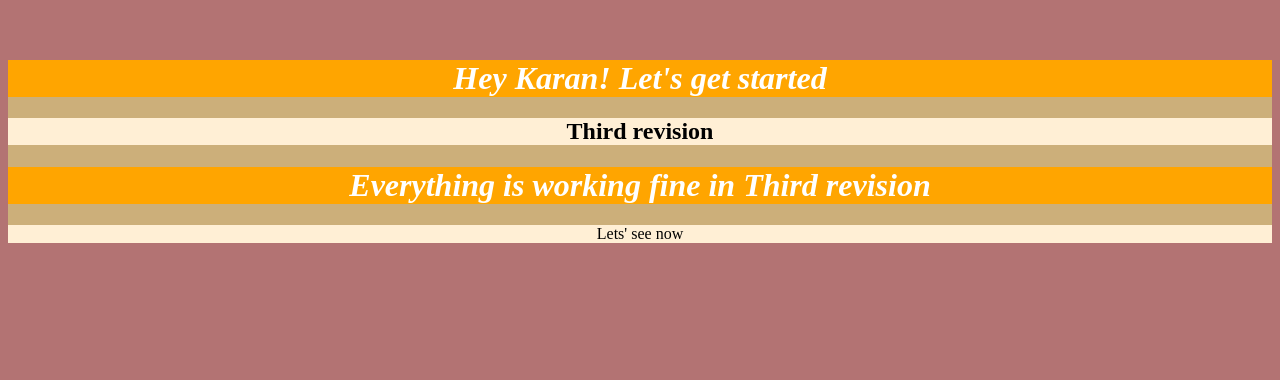
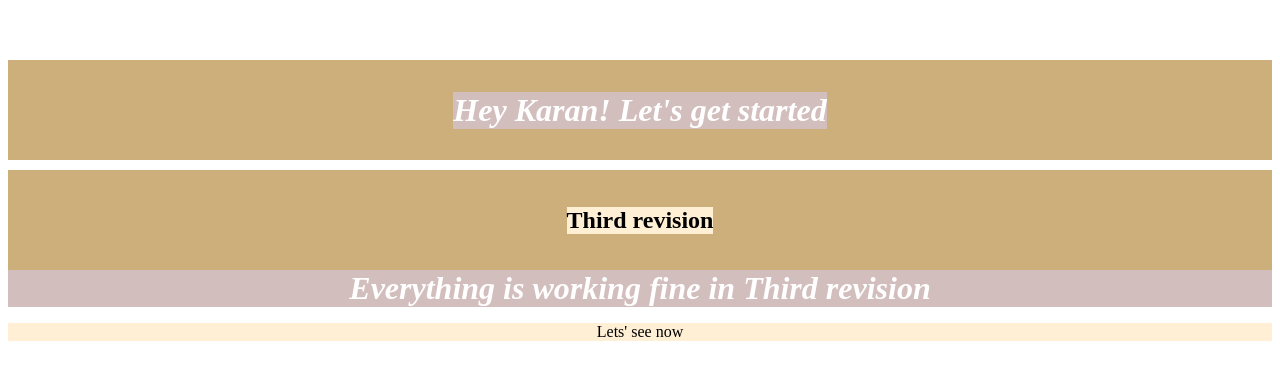
Before and after one commit to sohikaran/First-Project, a plain HTML site: page index.html in a window 1280 px wide. Shown: the part 140-520 px from the top of the page. Drawn offline with Linux system fonts and the light colour scheme.

Commit message:
Half Design Done

```diff
--- a/index.html
+++ b/index.html
@@ -9,10 +9,16 @@
 </head>
 <body>
     <div class="container">
-        <h1>Hey Karan! Let's get started</h1>
-        <h2>Third revision</h2>
-        <h1>Everything is working fine in Third revision</h1>
+        <div class="firstBlock">
+            <h1>Hey Karan! Let's get started</h1>
+        </div>
+        <div class="secondBlock">
+            <h2>Third revision</h2>
+        </div>
+        <div class="thirdBlock">
+            <h1>Everything is working fine in Third revision</h1>
         <p>Lets' see now</p>
+        </div>
     </div>
 
 </body>
--- a/styles.css
+++ b/styles.css
@@ -1,10 +1,28 @@
 body {
-    background-color: rgb(179, 115, 115);
+    background-color: white
 }
 
 .container {
     vertical-align: middle;
     margin-top: 200px;
+}
+
+.firstBlock {
+    display: flex;
+    justify-content: center;
+    align-items: center;
+    height: 100px;
+    margin: auto;
+    background-color: rgb(204, 175, 122);
+}
+
+.secondBlock {
+    display: flex;
+    justify-content: center;
+    align-items: center;
+    margin: auto;
+    margin-top: 10px;
+    height: 100px;
     background-color: rgb(204, 175, 122);
 }
 
@@ -12,8 +30,8 @@ h1 {
     font-style: italic;
     color: white;
     text-align: center;
-    vertical-align: middle;
-    background-color: orange;
+    margin: auto;
+    background-color: rgb(211, 190, 190);
 }
 
 h2, p {
```
